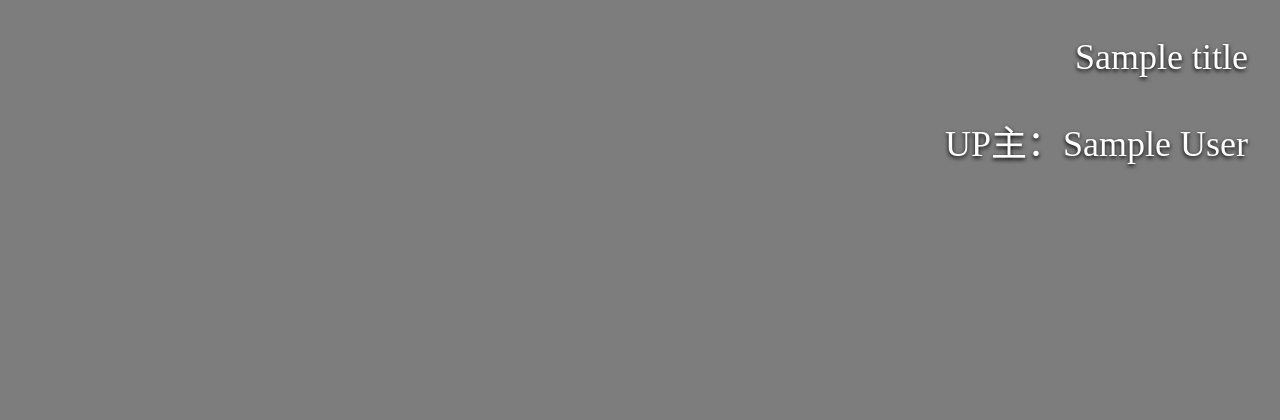
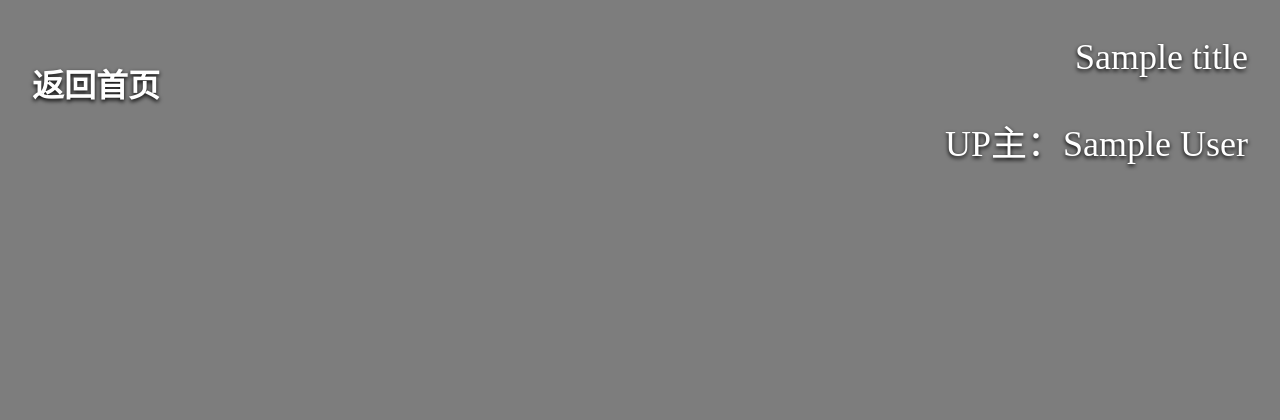
Before and after one commit to LiulietLee/BilibiliCoverDownloader, a Django app: template BilibiliCoverDownloader/Downloader/templates/Downloader/loadPage.html in a window 1280 px wide. Shown: the top 420 px of the page. Run offline with Django 3.2, Linux system fonts and the light colour scheme; the template is opened without the code that fills it: most values are stand-ins (such as "Sample title", 1, 10 or a date in 2020).

Commit message:
加上返回按钮

```diff
--- a/BilibiliCoverDownloader/Downloader/static/Downloader/image-site-style.css
+++ b/BilibiliCoverDownloader/Downloader/static/Downloader/image-site-style.css
@@ -13,6 +13,14 @@ body {
 
 a {
   text-decoration: none;
+}
+
+#backbtn {
+  float: left;
+  margin: 24px;
+  color: #FFF;
+  font-size: 32px;
+  font-weight: lighter;
 }
 
 .info {
--- a/BilibiliCoverDownloader/Downloader/templates/Downloader/loadPage.html
+++ b/BilibiliCoverDownloader/Downloader/templates/Downloader/loadPage.html
@@ -9,6 +9,7 @@
   <span id="noreferer"></span>
   <body style="background-image: url({{url}})">
     <div class="up">
+      <a id="backbtn" href="{% url 'Downloader:helloPage'%}"><b>返回首页</b></a>
       <div class="info">
         <p>{{title}}</p>
         <p>UP主：{{author}}</p>
```
Also changed, not shown: 1 other file. Lines whose indentation alone changed are shown as unchanged.
